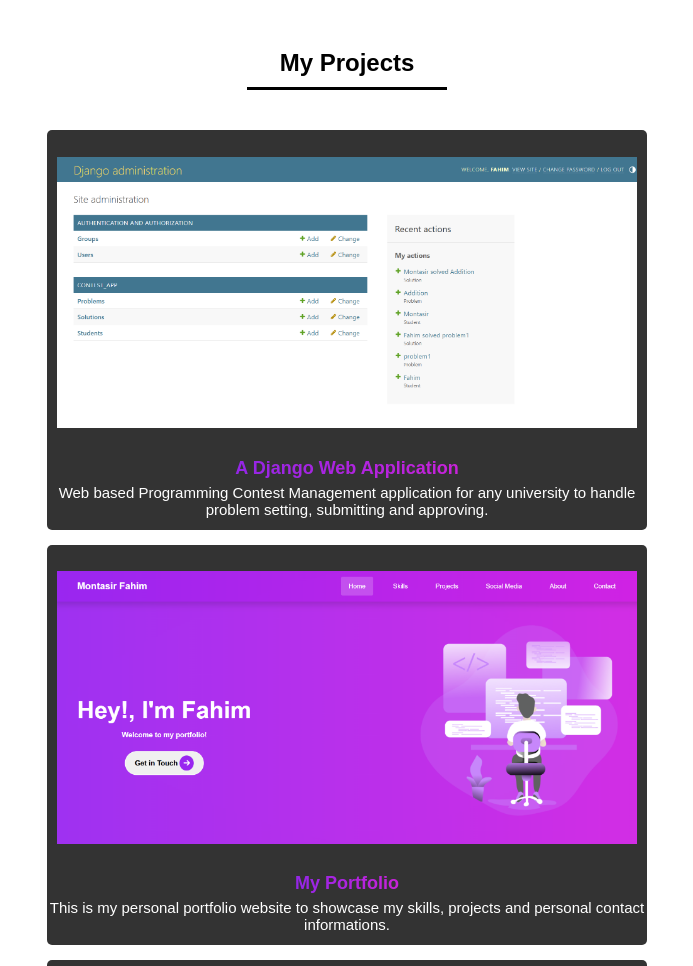
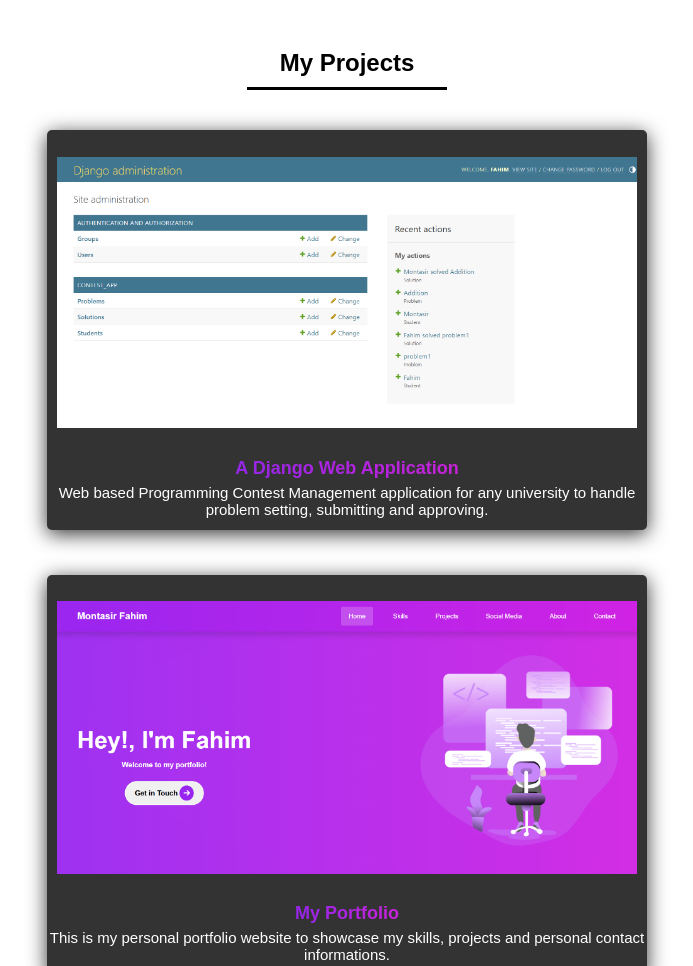
Before and after one commit to montasirfahim/Portfolio, a plain HTML site: page index.html in a window 1280 px wide. Shown: the part 1660-2626 px from the top of the page, without its empty margins (293-986 px from the left). Drawn offline with Linux system fonts and the light colour scheme.

Commit message:
minor update

```diff
--- a/style/style.css
+++ b/style/style.css
@@ -283,11 +283,12 @@
 .project {
     height: 400px;
     width: 600px;
-    box-shadow: 0px 4px -20px rgba(0, 0, 0, 0.2);
+    box-shadow: 0px 4px 20px rgba(0, 0, 0, .8);
     border-radius: 5px;
     display: flex;
     flex-direction: column;
     gap: 5px;
+    margin-bottom: 30px;
     align-items: center;
     justify-content: center;
     background-color: #333333;
```
